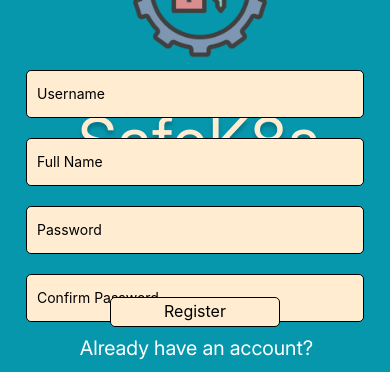
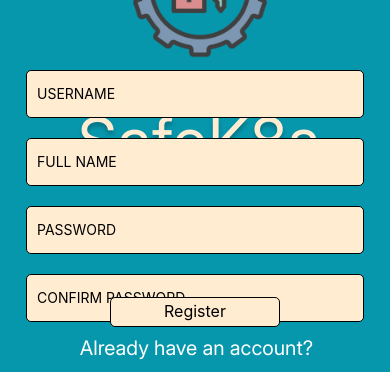
Before and after one commit to r1yck/SafeK8s, a React Native app: screen /Register in a window 390 px wide. Shown: the part 161-533 px from the top of the page. Built offline with nearby package versions, Linux system fonts and the light colour scheme.

Commit message:
Update na validação em login e register

```diff
--- a/src/screens/register/index.tsx
+++ b/src/screens/register/index.tsx
@@ -1,19 +1,5 @@
 import React, { useRef } from 'react';
-import {
-  View,
-  Text,
-  TextInput,
-  Image,
-  KeyboardAvoidingView,
-  Platform,
-  ScrollView,
-  TouchableWithoutFeedback,
-  Keyboard,
-  Alert,
-} from 'react-native';
-import { Formik } from 'formik';
-import { useAuth } from '../../context/authContext';
-import RegisterSchema from '../../validators/register';
+import { View, Text, TextInput, Image, KeyboardAvoidingView, Platform, ScrollView, TouchableWithoutFeedback, Keyboard, Alert } from 'react-native';
 import Input from '../../components/inputs/input';
 import Button from '../../components/buttons/button';
 import { useNavigation } from '@react-navigation/native';
@@ -21,11 +7,15 @@ import { NativeStackNavigationProp } from '@react-navigation/native-stack';
 import { RoutesParams } from '../../navigation/routesParams';
 import styles from './styles';
 import global from '../../styles/global';
+import { Formik } from 'formik';
+import RegisterSchema from '../../validators/register';
+import { useAuth } from '../../context/authContext';
 
 type registerParamsList = NativeStackNavigationProp<RoutesParams, 'Register'>;
 
 export default function RegisterScreen() {
     const navigation = useNavigation<registerParamsList>();
+    const fullNameRef = useRef<TextInput>(null);
     const passwordRef = useRef<TextInput>(null);
     const confirmPasswordRef = useRef<TextInput>(null);
     const { register } = useAuth();
@@ -33,61 +23,65 @@ export default function RegisterScreen() {
     return (
         <KeyboardAvoidingView
             style={{ flex: 1 }}
-      behavior={Platform.OS === 'ios' ? 'padding' : 'height'}
+            behavior={Platform.OS === 'ios' ? 'padding' : undefined}
+            keyboardVerticalOffset={Platform.OS === "ios" ? 0 : 20}
         >
             <TouchableWithoutFeedback onPress={Keyboard.dismiss}>
+                <View style={{ flex: 1 }}>
                     <ScrollView
-          contentContainerStyle={global.container}
+                        contentContainerStyle={[global.container, { flexGrow: 1 }]}
                         keyboardShouldPersistTaps="handled"
                     >
-          <Image
-            source={require('../../../assets/App-Logo.png')}
-            style={styles.image}
-          />
+                        <Image source={require('../../../assets/App-Logo.png')} style={styles.image} />
                         <View style={styles.containerTitle}>
                             <Text style={[global.title, styles.title]}>SafeK8s</Text>
                         </View>
                         <Formik
-            initialValues={{
-              username: '',
-              fullName: '',
-              password: '',
-              confirmPassword: '',
-            }}
+                            initialValues={{ username: '', fullName: '', password: '', confirmPassword: '' }}
                             validationSchema={RegisterSchema}
                             onSubmit={async (values) => {
                                 try {
-                await register(values.username, values.password, values.fullName);
-                navigation.navigate('Dashboard');
+                                    await register(values.username, values.fullName, values.password);
+                                    Alert.alert('Success', 'Registration successful!');
+                                    navigation.navigate('Dashboard'); // Alterado para redirecionar à Dashboard
                                 } catch (error: any) {
-                Alert.alert('Erro', error.message);
+                                    Alert.alert('Error', error.message);
                                 }
                             }}
                         >
-            {({ handleChange, handleSubmit, values }) => (
+                            {({ handleChange, handleSubmit, values, errors, touched }) => (
                                 <View>
                                     <View style={styles.containerForm}>
                                         <Input
                                             title=""
-                    placeholder="Username"
+                                            placeholder="USERNAME"
                                             returnKeyType="next"
-                    onSubmitEditing={() => passwordRef.current?.focus()}
+                                            onSubmitEditing={() => fullNameRef.current?.focus()}
                                             autoCapitalize="none"
                                             value={values.username}
                                             onChangeText={handleChange('username')}
                                         />
+                                        {touched.username && errors.username && (
+                                            <Text style={{ color: 'red', marginTop: 5 }}>{errors.username}</Text>
+                                        )}
+
                                         <Input
                                             title=""
-                    placeholder="Full Name"
+                                            placeholder="FULL NAME"
+                                            ref={fullNameRef}
                                             returnKeyType="next"
                                             onSubmitEditing={() => passwordRef.current?.focus()}
                                             autoCapitalize="words"
                                             value={values.fullName}
                                             onChangeText={handleChange('fullName')}
                                         />
+                                        {touched.fullName && errors.fullName && (
+                                            <Text style={{ color: 'red', marginTop: 5 }}>{errors.fullName}</Text>
+                                        )}
+
                                         <Input
                                             title=""
-                    placeholder="Password"
+                                            placeholder="PASSWORD"
                                             secureTextEntry
                                             ref={passwordRef}
                                             returnKeyType="next"
@@ -95,22 +89,26 @@ export default function RegisterScreen() {
                                             value={values.password}
                                             onChangeText={handleChange('password')}
                                         />
+                                        {touched.password && errors.password && (
+                                            <Text style={{ color: 'red', marginTop: 5 }}>{errors.password}</Text>
+                                        )}
+
                                         <Input
                                             title=""
-                    placeholder="Confirm Password"
+                                            placeholder="CONFIRM PASSWORD"
                                             secureTextEntry
                                             ref={confirmPasswordRef}
                                             returnKeyType="done"
                                             value={values.confirmPassword}
                                             onChangeText={handleChange('confirmPassword')}
                                         />
+                                        {touched.confirmPassword && errors.confirmPassword && (
+                                            <Text style={{ color: 'red', marginTop: 5 }}>{errors.confirmPassword}</Text>
+                                        )}
                                     </View>
+
                                     <View style={styles.containerButtons}>
-                  <Button
-                    title="Register"
-                    className="primary"
-                    onPress={() => handleSubmit()}
-                  />
+                                        <Button title="Register" className="primary" onPress={() => handleSubmit()} />
                                         <Button
                                             title="Already have an account?"
                                             className="transparent"
@@ -121,6 +119,7 @@ export default function RegisterScreen() {
                             )}
                         </Formik>
                     </ScrollView>
+                </View>
             </TouchableWithoutFeedback>
         </KeyboardAvoidingView>
     );
--- a/src/validators/login.ts
+++ b/src/validators/login.ts
@@ -3,10 +3,10 @@ import { object, string, boolean } from 'yup';
 const LoginSchema = object({
     username: string()
         .trim()
-        .required("Este campo é obrigatório."),
+        .required("This field is required."),
     password: string()
         .trim()
-        .required("Este campo é obrigatório."),
+        .required("This field is required."),
     keepConnected: boolean()
 });
 
--- a/src/validators/register.ts
+++ b/src/validators/register.ts
@@ -3,20 +3,20 @@ import { object, string, ref } from 'yup';
 const RegisterSchema = object({
   username: string()
     .trim()
-    .required("Este campo é obrigatório.")
-    .matches(/^[a-zA-Z0-9]+$/, "Nome de usuário deve conter apenas letras e números."),
+    .required("This field is required.")
+    .matches(/^[a-zA-Z0-9]+$/, "Username must contain only letters and numbers."),
   fullName: string()
     .trim()
-    .required("Nome completo é obrigatório.")
-    .min(3, "Nome completo deve ter pelo menos 3 caracteres."),
+    .required("Full name is required.")
+    .min(3, "Full name must be at least 3 characters long."),
   password: string()
     .trim()
-    .required("Este campo é obrigatório.")
-    .min(6, "A senha deve ter pelo menos 6 caracteres."),
+    .required("This field is required.")
+    .min(6, "Password must be at least 6 characters long."),
   confirmPassword: string()
     .trim()
-    .oneOf([ref('password')], "As senhas não coincidem.")
-    .required("Confirmação de senha é obrigatória.")
+    .oneOf([ref('password')], "Passwords do not match.")
+    .required("Password confirmation is required.")
 });
 
 export default RegisterSchema;
```
Also changed, not shown: src/screens/login/index.tsx (+10 -8 lines). Lines whose indentation alone changed are shown as unchanged.
